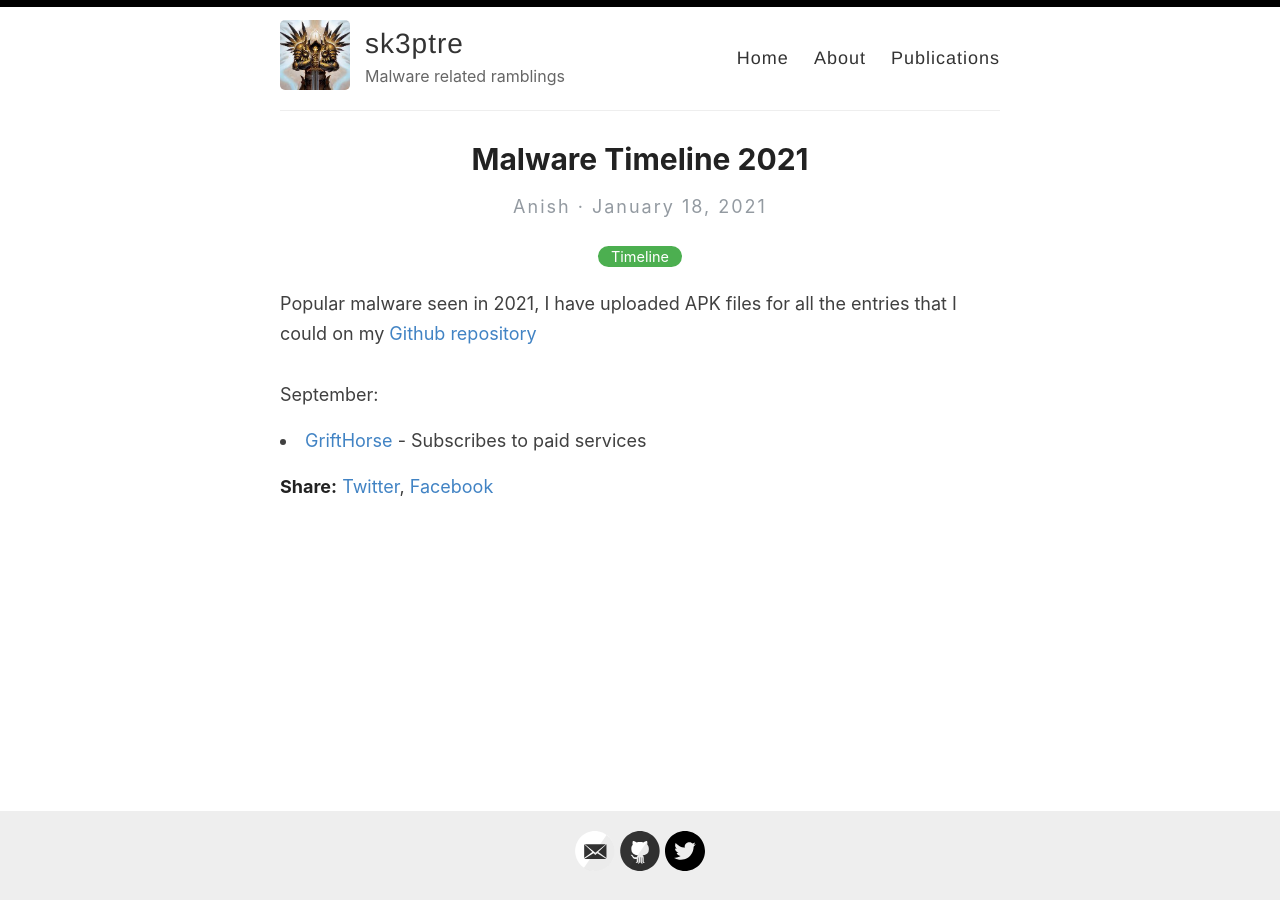
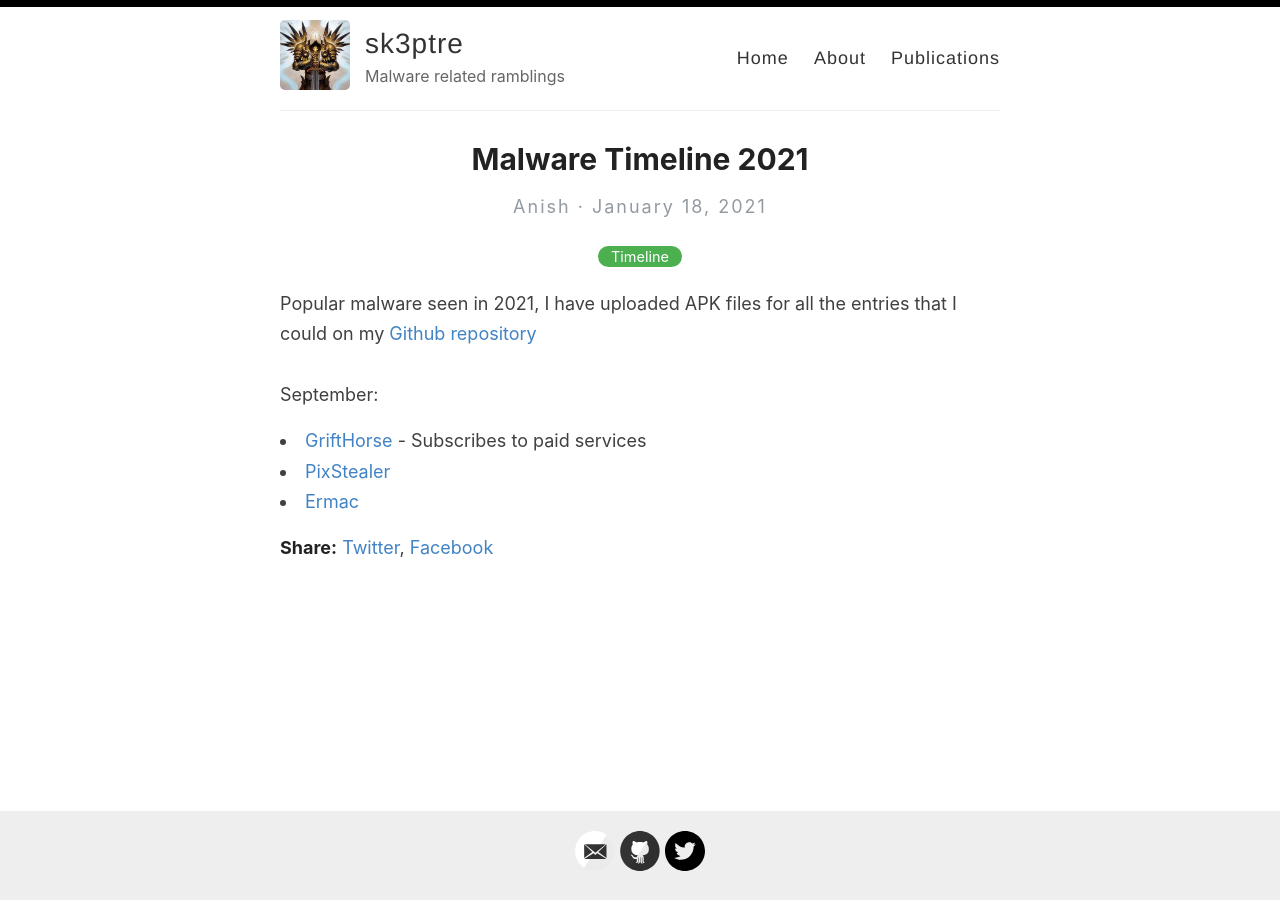
Before and after one commit to sk3ptre/sk3ptre.github.io, a Jekyll site: the page built from _posts/2021-01-18-Malware-Timeline-2021.md, in a window 1280 px wide. Built offline with Jekyll 4.4.1, drawn with Linux system fonts in a browser that asks for light colours.

Commit message:
Update 2021-01-18-Malware-Timeline-2021.md

```diff
--- a/_posts/2021-01-18-Malware-Timeline-2021.md
+++ b/_posts/2021-01-18-Malware-Timeline-2021.md
@@ -8,3 +8,5 @@ Popular malware seen in 2021, I have uploaded APK files for all the entries that
 September:
 
 <li><a href="https://blog.zimperium.com/grifthorse-android-trojan-steals-millions-from-over-10-million-victims-globally/">GriftHorse</a> - Subscribes to paid services</li>
+<li><a href="https://research.checkpoint.com/2021/pixstealer-a-new-wave-of-android-banking-trojans-abusing-accessibility-services/">PixStealer</a></li>
+<li><a href="https://www.threatfabric.com/blogs/ermac-another-cerberus-reborn.html">Ermac</a></li>
```
